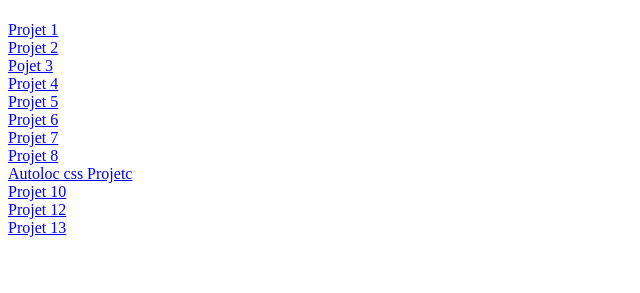
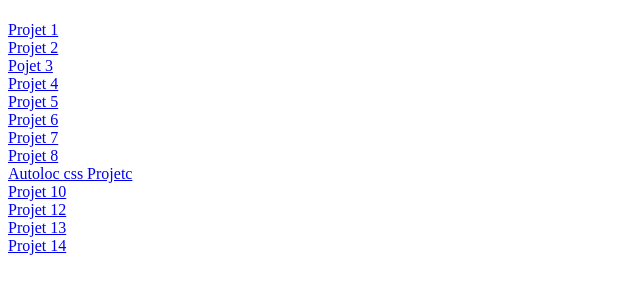
Before and after one commit to Joaklit/BTS-SIO-joakim, a plain HTML site: page index.html in a window 1280 px wide. Shown: the part 59-352 px from the top of the page, without its empty margins (0-640 px from the left). Drawn offline with Linux system fonts and the light colour scheme.

Commit message:
Add files via upload

```diff
--- a/index.html
+++ b/index.html
@@ -19,6 +19,7 @@
 	<a href="projet10/auto_float.html"> Projet 10 </a><br>
 	<a href="projet12/menu.html"> Projet 12 </a><br>
 	<a href="projet13/projet2_vm.pdf"> Projet 13 </a><br>
+	<a href="projet14/tp14_joakim.pdf"> Projet 14 </a><br>
 
 
 </body>
```
Also changed, not shown: 1 other file.
